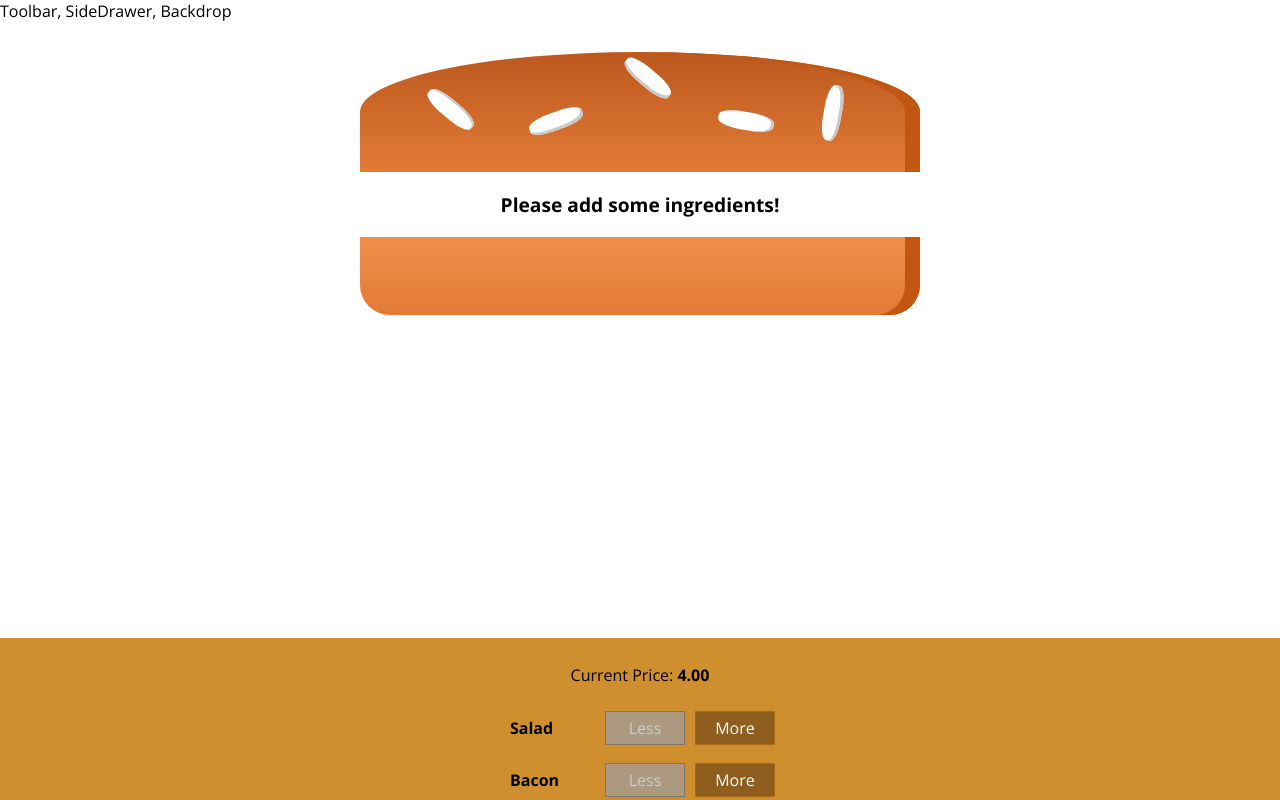
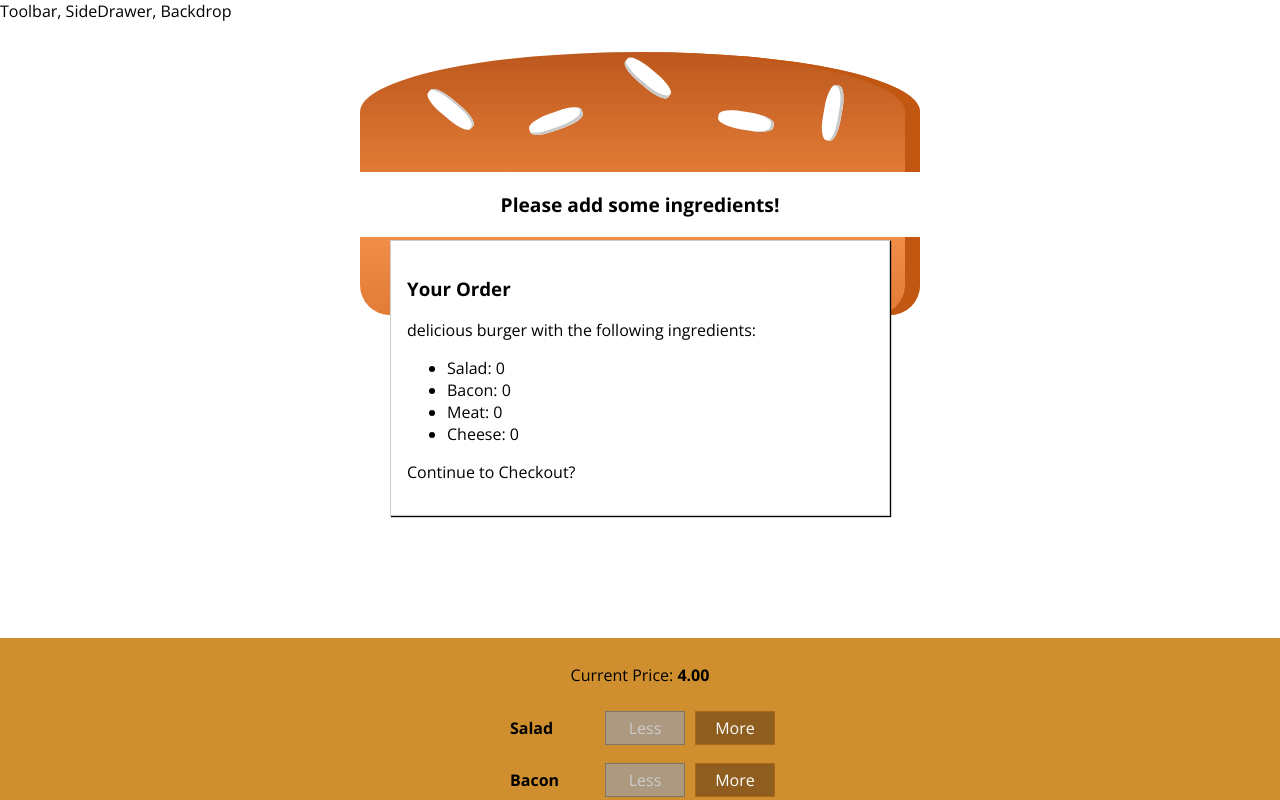
Before and after one commit to ivona21/burger-builder-app, a React app: page / in a window 1280 px wide. Shown: the top 800 px of the page. Built offline with nearby package versions, Linux system fonts and the light colour scheme.

Commit message:
creating the order summary modal

```diff
--- /dev/null
+++ b/src/components/Burger/OrderSummary/OrderSummary.js
@@ -0,0 +1,23 @@
+import React from 'react';
+import Aux from '../../../hoc/Auxiliary';
+
+const orderSummary = (props) => {
+    const ingredientSummary = Object.keys(props.ingredients).map(k => {
+        return (
+            <li key={k}>
+                <span style={{ textTransform: 'capitalize' }}>{k}</span>: {props.ingredients[k]}
+            </li>)
+    })
+    return (
+        <Aux>
+            <h3>Your Order</h3>
+            <p> delicious burger with the following ingredients: </p>
+            <ul>
+                {ingredientSummary}
+            </ul>
+            <p>Continue to Checkout?</p>
+        </Aux>
+    )
+}
+
+export default orderSummary;
--- /dev/null
+++ b/src/components/UI/Modal/Modal.css
@@ -0,0 +1,20 @@
+.Modal {
+    position: fixed;
+    z-index: 500;
+    background-color: white;
+    width: 70%;
+    border: 1px solid #ccc;
+    box-shadow: 1px 1px 1px black;
+    padding: 16px;
+    left: 15%;
+    top: 30%;
+    box-sizing: border-box;
+    transition: all 0.3s ease-out;
+}
+
+@media (min-width: 600px) {
+    .Modal {
+        width: 500px;
+        left: calc(50% - 250px);
+    }
+}
--- /dev/null
+++ b/src/components/UI/Modal/Modal.js
@@ -0,0 +1,10 @@
+import React from 'react';
+import styles from "./Modal.css";
+
+const modal = (props) => (
+    <div className={styles.Modal}>
+        {props.children}
+    </div>
+)
+
+export default modal;
--- a/src/containers/BurgerBuilder/BurgerBuilder.js
+++ b/src/containers/BurgerBuilder/BurgerBuilder.js
@@ -2,6 +2,8 @@
 import Aux from "../../hoc/Auxiliary";
 import Burger from "../../components/Burger/Burger";
 import BulidControls from "../../components/Burger/BuildControls/BuildControls";
+import Modal from '../../components/UI/Modal/Modal';
+import OrderSummary from '../../components/Burger/OrderSummary/OrderSummary';
 
 
 const INGREDIENT_PRICES = {
@@ -80,6 +82,9 @@
         }
         return (
             <Aux>
+                <Modal>
+                    <OrderSummary ingredients={this.state.ingredients} />
+                </Modal>
                 <Burger ingredients={this.state.ingredients} />
                 <BulidControls
                     ingredientAdded={this.addIngredientHandler}
```
Also changed, not shown: src/components/UI/Backdrop/Backdrop.js (added).
